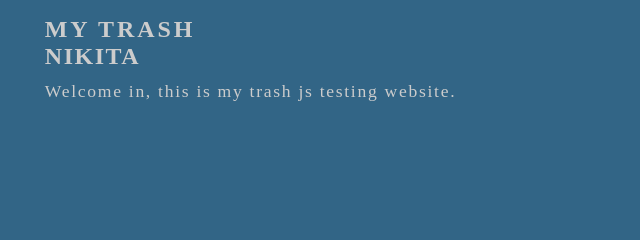
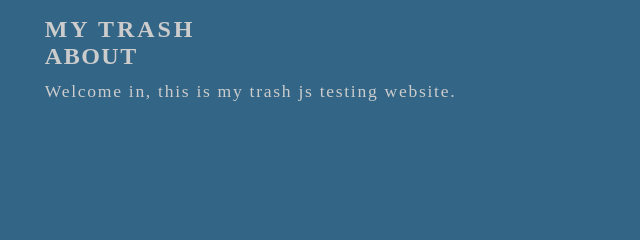
Before and after one commit to Kaifovsk/JSwebsite, a plain HTML site: page index.html in a window 1280 px wide. Shown: the top 240 px of the page, 0-640 px from the left. Drawn offline with Linux system fonts and the light colour scheme.

Commit message:
change nikita to about

```diff
--- a/index.html
+++ b/index.html
@@ -28,7 +28,7 @@
 			</nav>
 		</header>
 		<main class="main-contents">
-		<h2> Nikita </h2>
+		<h2> About </h2>
 		<p>Welcome in, this is my trash js testing website.</p>
 		</main>
 		<footer class="main-footer active-element"><p>this is a footer</p></footer>
```
